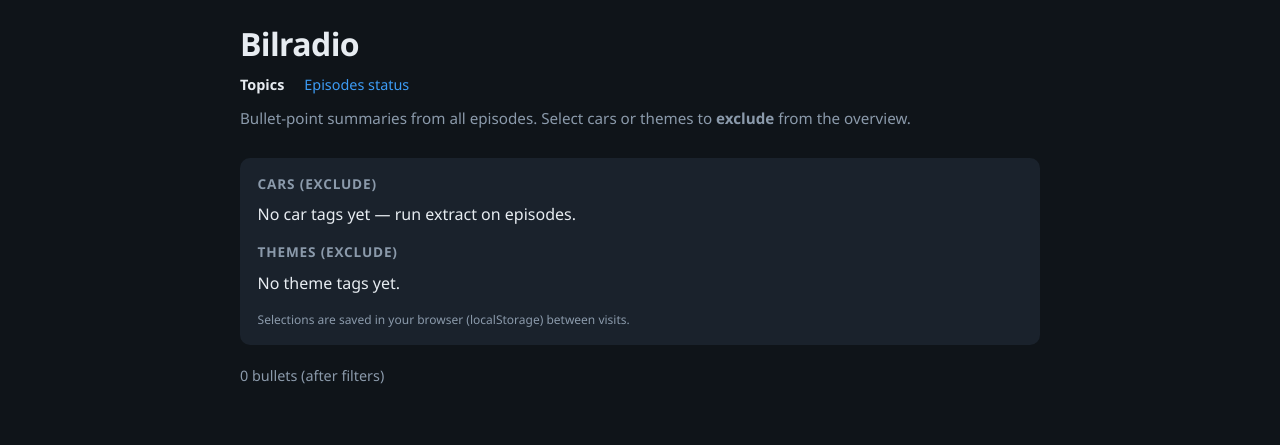
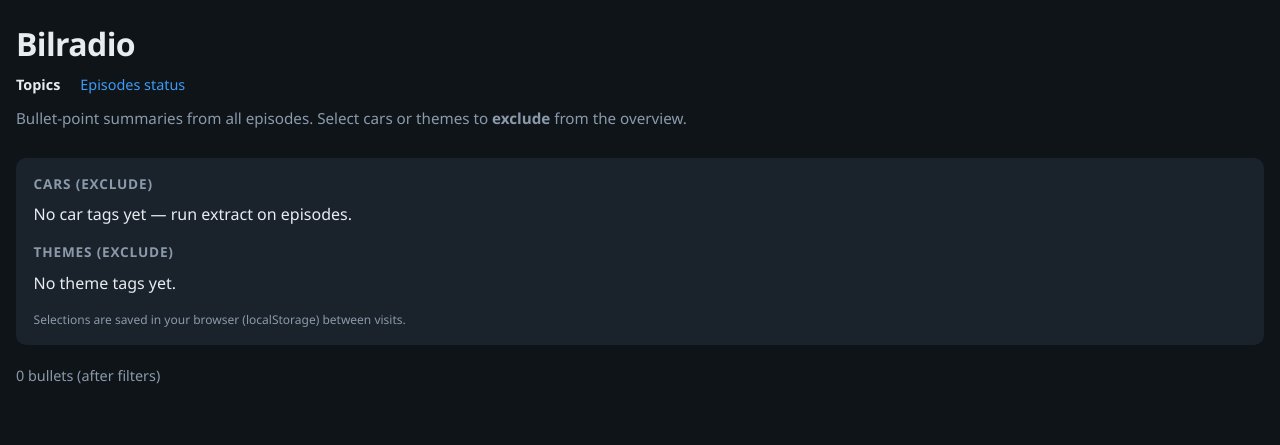
Before and after one commit to jacobworsoe/bilradio-transcriper, a FastAPI app: page / in a window 1280 px wide. Shown: the top 445 px of the page. Run offline with FastAPI, Linux system fonts and the light colour scheme; data that the repository does not hold is empty.

Commit message:
Widen layout: body max-width 85rem
Made-with: Cursor

```diff
--- a/bilradio/web/static/style.css
+++ b/bilradio/web/static/style.css
@@ -19,7 +19,7 @@ body {
   background: var(--bg);
   color: var(--text);
   line-height: 1.5;
-  max-width: 52rem;
+  max-width: 85rem;
   margin-inline: auto;
   padding: 1.25rem 1rem 3rem;
 }
```
